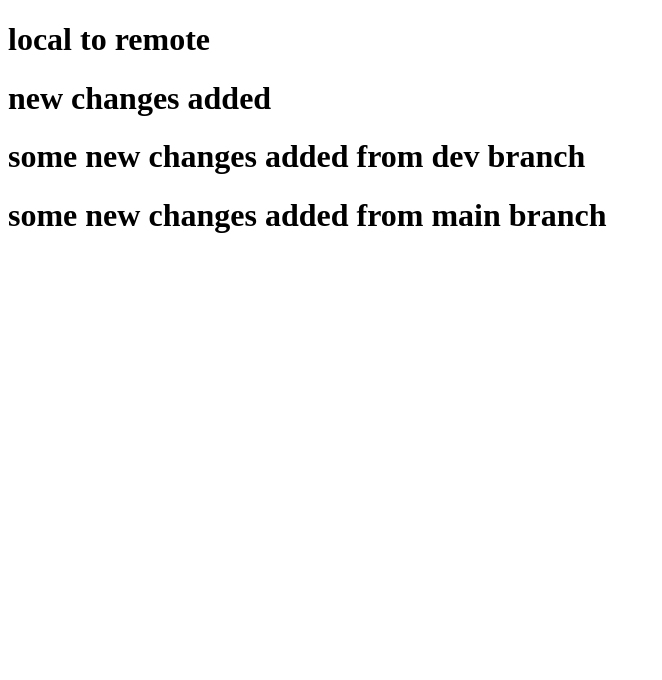
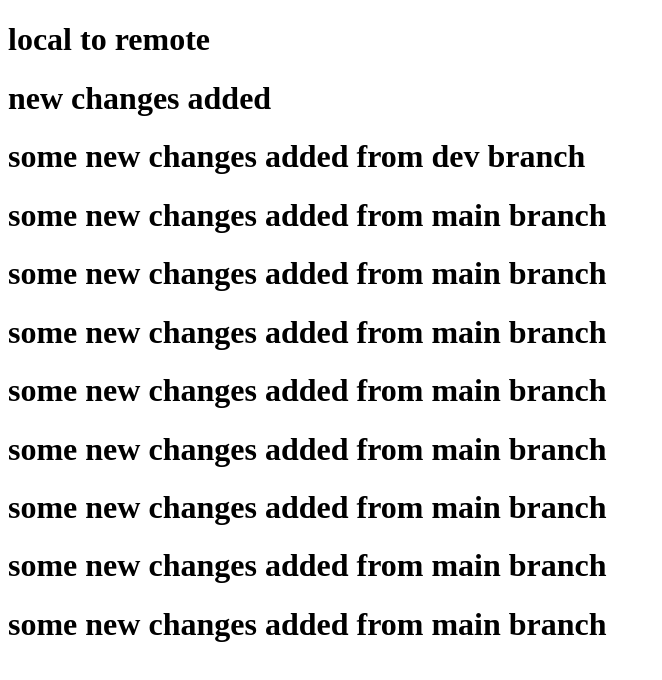
Before and after one commit to Shivam24S/local-to-remote-github, a plain HTML site: page index.html in a window 1280 px wide. Shown: the whole page, without its empty margins (0-662 px from the left). Drawn offline with Linux system fonts and the light colour scheme.

Commit message:
adding without command

```diff
--- a/index.html
+++ b/index.html
@@ -10,7 +10,13 @@
     <h1>new changes added</h1>
 
     <h1>some new changes added from dev branch</h1>
-     <h1>some new changes added from main branch</h1>
-
+    <h1>some new changes added from main branch</h1>
+    <h1>some new changes added from main branch</h1>
+    <h1>some new changes added from main branch</h1>
+    <h1>some new changes added from main branch</h1>
+    <h1>some new changes added from main branch</h1>
+    <h1>some new changes added from main branch</h1>
+    <h1>some new changes added from main branch</h1>
+    <h1>some new changes added from main branch</h1>
   </body>
 </html>
```
